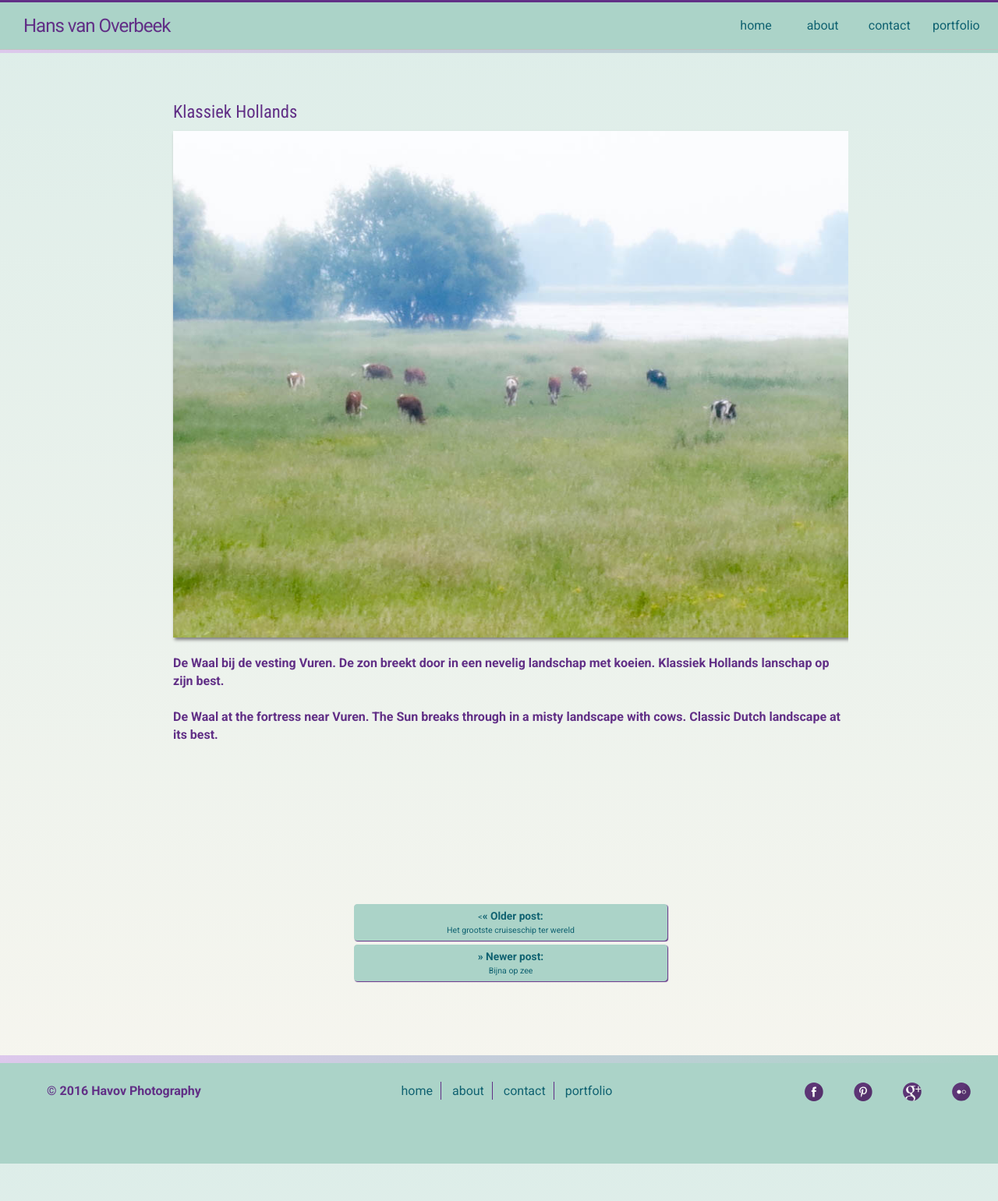
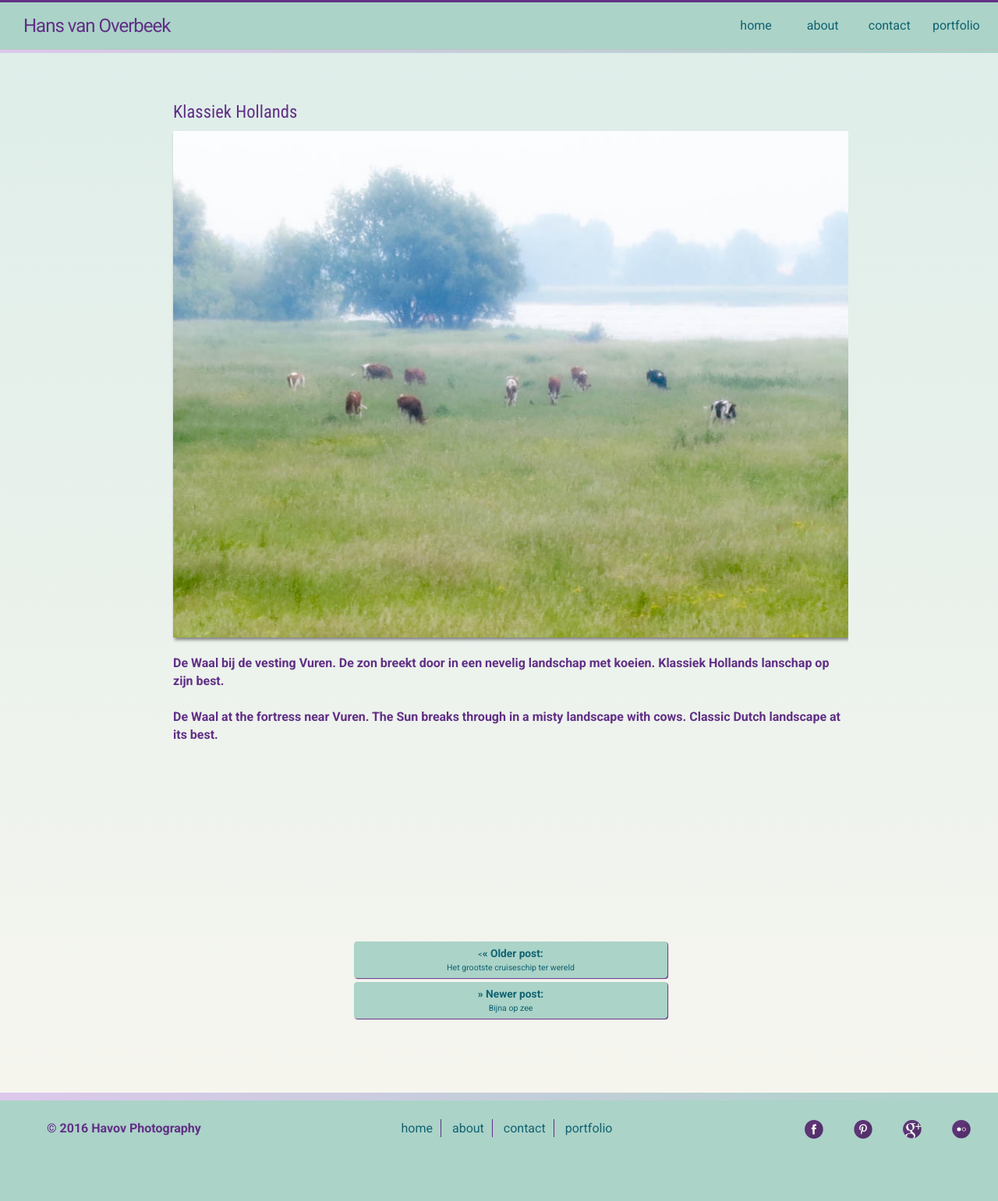
Before and after one commit to hansvanoverbeek/photoblog, a Jekyll site: the page built from _posts/2016-06-02-uiterwaarden.md, in a window 1280 px wide. Shown: the whole page at 78% size. Built offline with Jekyll 4.4.1, drawn with Linux system fonts in a browser that asks for light colours; comment, search, counter and statistics services are not loaded; before the commit the page ends 1493 px from its top, so only the background shows below that.

```diff
--- a/_sass/_layout.scss
+++ b/_sass/_layout.scss
@@ -142,7 +142,7 @@ section.post {
 
 section.post div#disqus_thread{
   width: 100%;
-  height: 3em;
+  height: 6em;
 }
 
 @media screen and (max-width: 800px){
```
